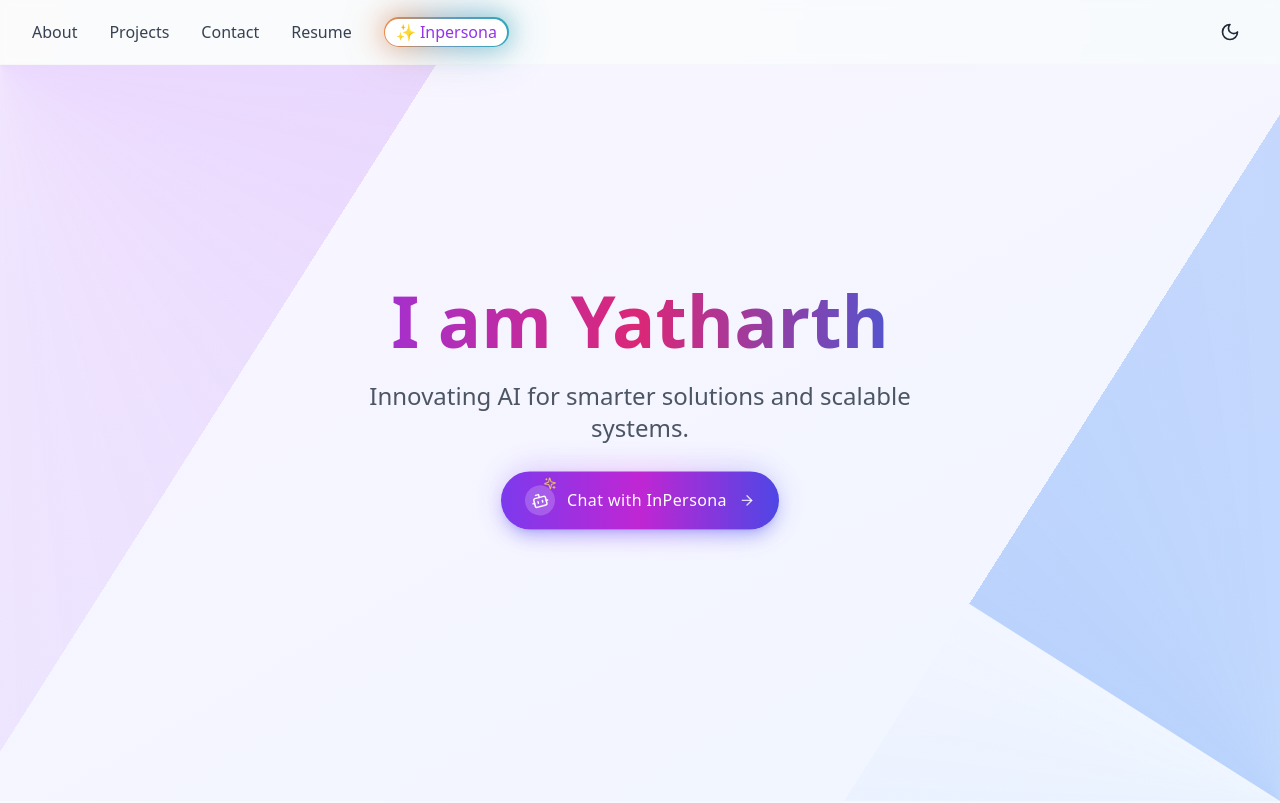
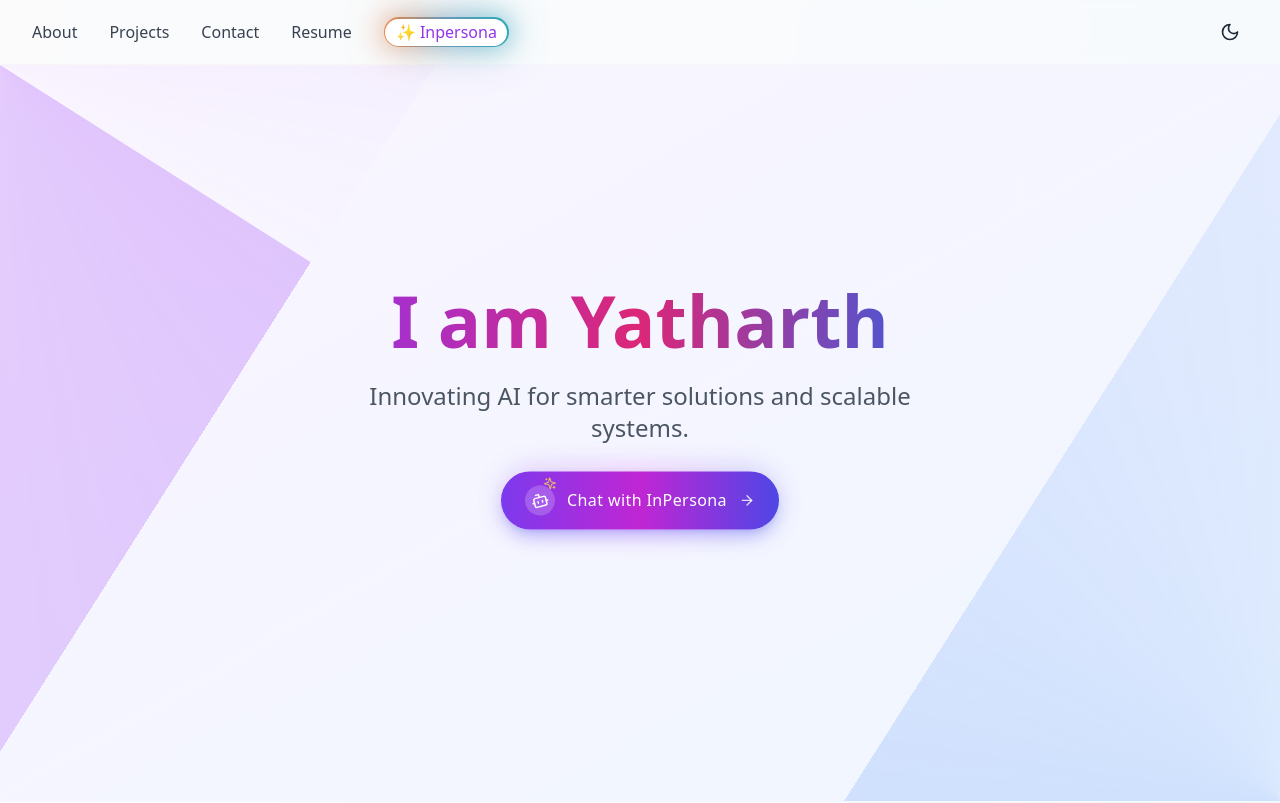
Before and after one commit to yatharthk2/odyssey, a Next.js app in the folder frontend/: page / in a window 1280 px wide. Shown: the top 803 px of the page. Built offline with nearby package versions, Linux system fonts and the light colour scheme.

Commit message:
Add spin animation and conic gradient background styles to global CSS

```diff
--- a/frontend/styles/globals.css
+++ b/frontend/styles/globals.css
@@ -52,12 +52,29 @@
   }
 }
 
+@keyframes spin-slow {
+  from {
+    transform: rotate(0deg);
+  }
+  to {
+    transform: rotate(360deg);
+  }
+}
+
 .animate-fade-in {
   animation: fade-in 0.5s ease-out;
 }
 
 .animate-scale-in {
   animation: scale-in 0.3s ease-out;
+}
+
+.animate-spin-slow {
+  animation: spin-slow 20s linear infinite;
+}
+
+.bg-gradient-conic {
+  background-image: conic-gradient(var(--tw-gradient-stops));
 }
 
 body {
```
